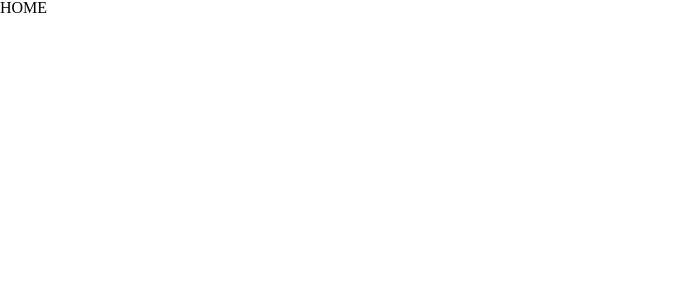
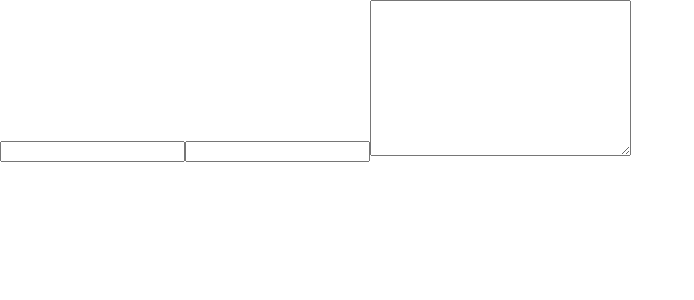
Before and after one commit to andreamasselot/gestion-de-stock, a React (Create React App) app: page / in a window 1280 px wide. Shown: the top 300 px of the page, without its empty margins (0-694 px from the left). Built offline with nearby package versions, Linux system fonts and the light colour scheme.

Commit message:
home page

```diff
--- a/src/routes/Home.js
+++ b/src/routes/Home.js
@@ -1,7 +1,21 @@
 const Home = () => {
   return (
     <>
-      <p>HOME</p>
+      <section>
+        <div className="product-creation-container">
+          <form className="product-creation">
+            <input type="text" name="product-name" id="product-name" />
+            <input type="text" name="product-price" id="product-price" />
+            <textarea
+              name="product-description"
+              id="product-description"
+              cols="30"
+              rows="10"
+            ></textarea>
+          </form>
+        </div>
+        <div className="products-tab"></div>
+      </section>
     </>
   );
 };
```
